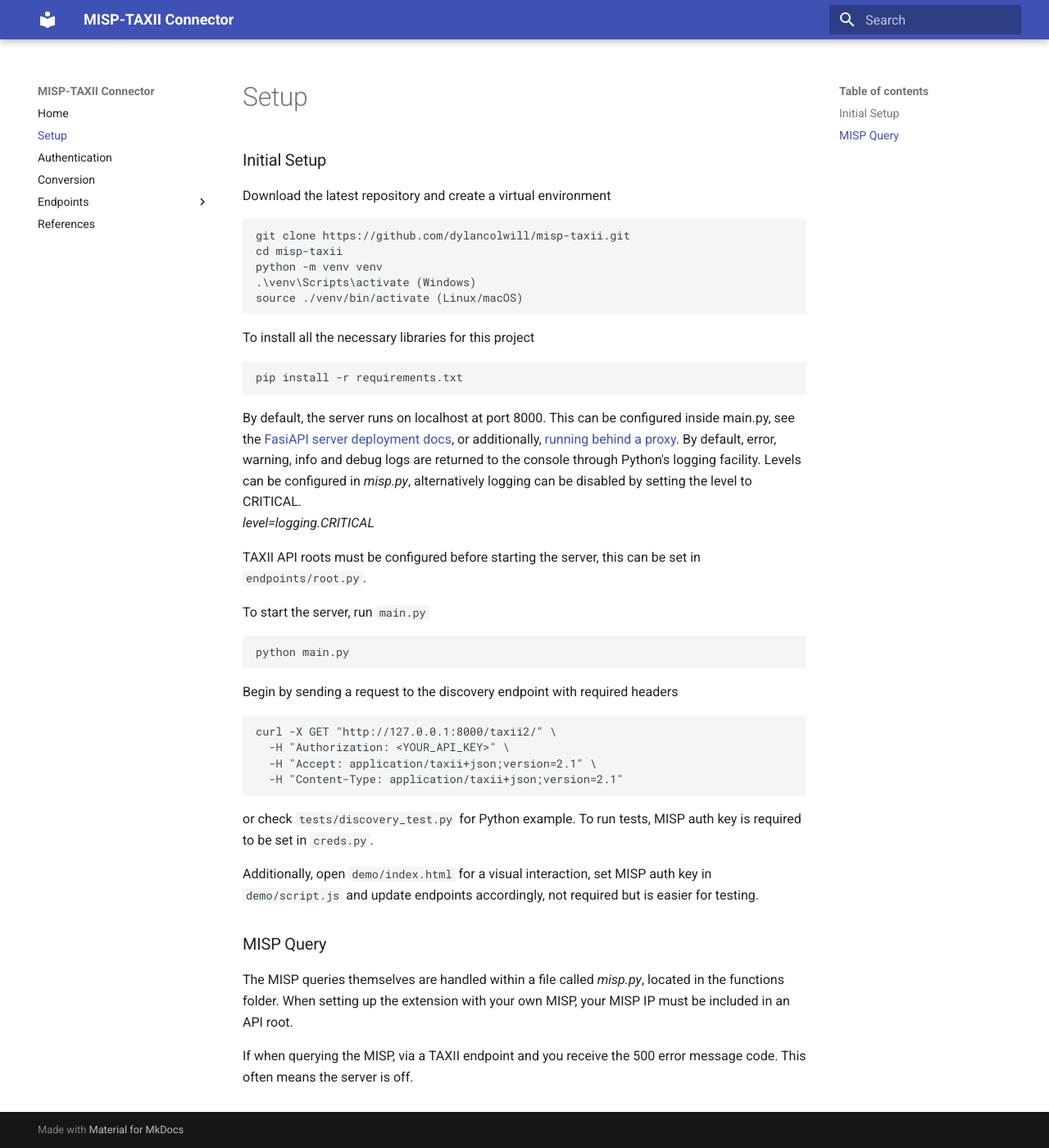
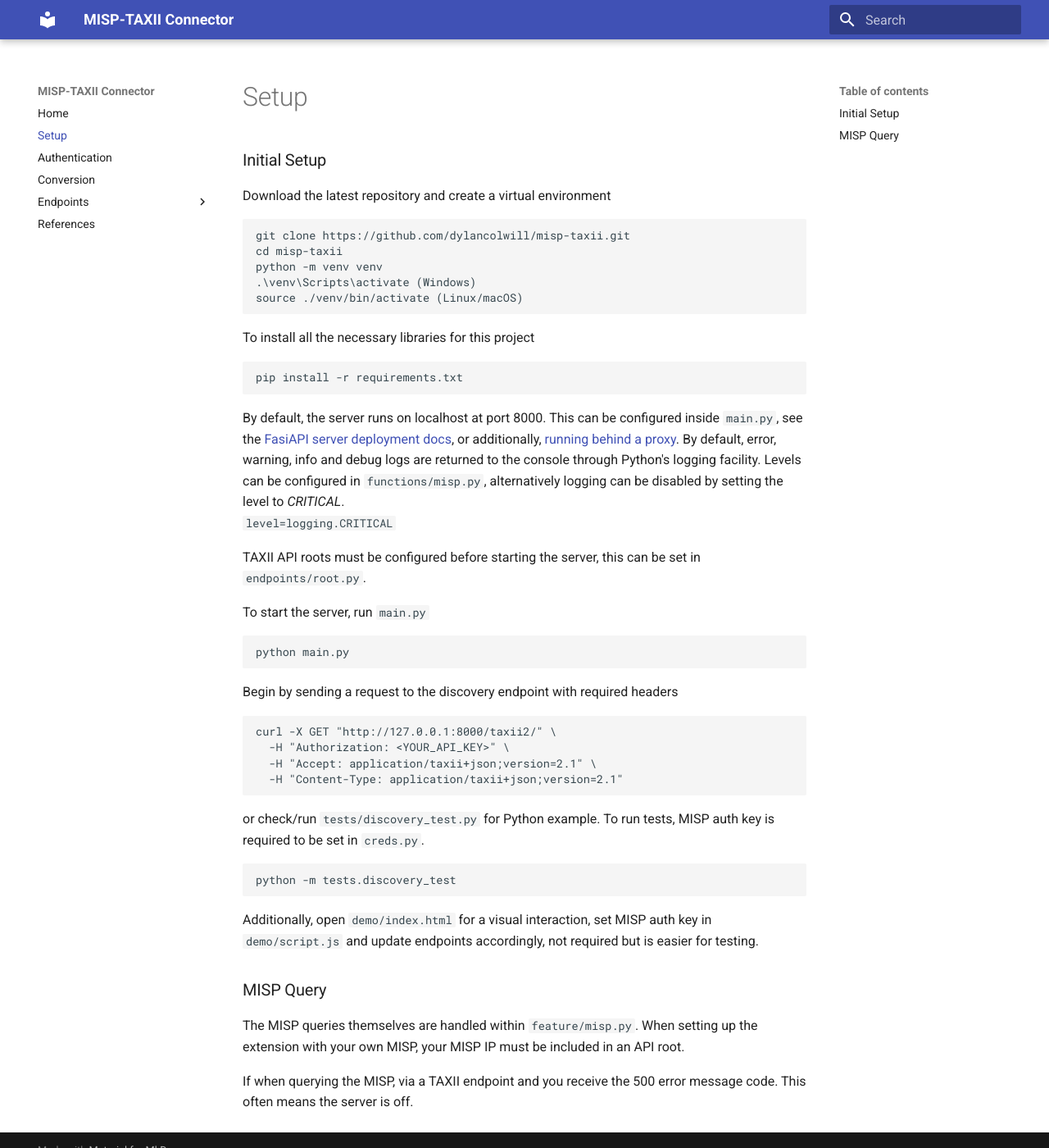
Before and after one commit to dylancolwill/misp-taxii, an MkDocs documentation site: the page built from docs/setup.md, in a window 1280 px wide and 1400 px high. Shown: the whole window at 82% size. Built offline with MkDocs 1.6.1 and Material for MkDocs 9.7.7, drawn with Linux system fonts in a browser that asks for light colours.

Commit message:
formatting changes

````diff
--- a/docs/setup.md
+++ b/docs/setup.md
@@ -34,7 +34,10 @@
   -H "Accept: application/taxii+json;version=2.1" \
   -H "Content-Type: application/taxii+json;version=2.1"
 ```
-or check `tests/discovery_test.py` for Python example. To run tests, MISP auth key is required to be set in `creds.py`.
+or check/run `tests/discovery_test.py` for Python example. To run tests, MISP auth key is required to be set in `creds.py`.
+```
+python -m tests.discovery_test
+```
 
 
 
@@ -42,6 +45,6 @@
 
 ### MISP Query
 
-The MISP queries themselves are handled within a file called *misp.py*, located in the functions folder. When setting up the extension with your own MISP, your MISP IP must be included in an API root.
+The MISP queries themselves are handled within `feature/misp.py`. When setting up the extension with your own MISP, your MISP IP must be included in an API root.
 
 If when querying the MISP, via a TAXII endpoint and you receive the 500 error message code. This often means the server is off.
````
Also changed, not shown: other parts of docs/setup.md (+2 -2 lines).
